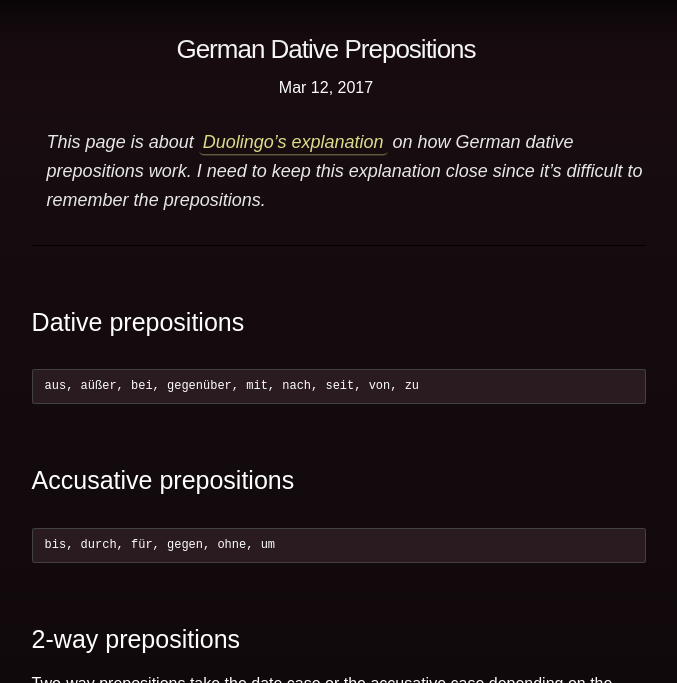
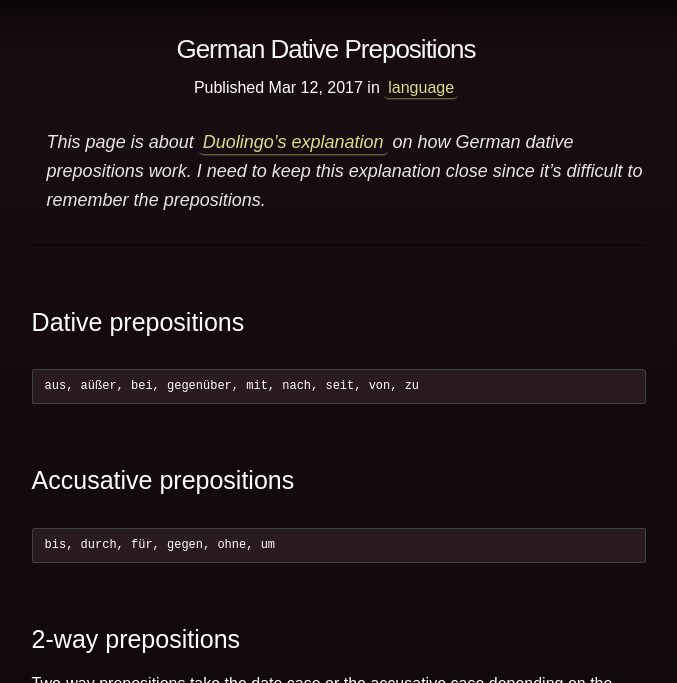
Before and after one commit to johanbove/johanbove.github.io, a Jekyll site: the page built from _posts/2017-03-12-german-dative-prepositions.md, in a window 1280 px wide and 900 px high, cut to the strip 217-900 px from the top of the window. Shown: the whole strip, without its empty margins (314-991 px from the left). Built offline with Jekyll 4.4.1, drawn with Linux system fonts in a browser that asks for light colours; comment, search, counter and statistics services are not loaded; some of the changed text lies outside the part shown.

Commit message:
Changes post.html Adds the category link and RSS feed

```diff
--- a/_layouts/post.html
+++ b/_layouts/post.html
@@ -5,14 +5,22 @@ layout: default
   <section role="main">
     <header class="post-header">
       <h1 class="post-title">{{ page.title }}</h1>
-        <p class="post-meta">{{ page.date | date: "%b %-d, %Y" }}{% if page.author %} • {{ page.author }}{% endif %}{% if page.meta %} • {{ page.meta }}{% endif %}</p>
+        <p class="post-meta">
+          <span>Published</span> {{ page.date | date: "%b %-d, %Y" }}
+          {% if page.author %} • {{ page.author }}{% endif %}
+          {% if page.meta %} • {{ page.meta }}{% endif %}
+          <span>in</span>
+          {% for category in page.categories %}
+          <a href="{{ category | prepend: site.baseurl | prepend: '/' }}" class="link-to-category">{{ category }}</a>
+          {% endfor %}
+        </p>
     </header>
     <article class="post-content article">
       {{ content }}
     </article>
     <div class="post-comments">
-      <h3>Feedback, suggestions and comments? Let's talk!</h3>
-      <a href="https://twitter.com/intent/tweet?screen_name=johanbove" class="twitter-mention-button" data-show-count="false">Tweet to @johanbove</a><script async src="//platform.twitter.com/widgets.js" charset="utf-8"></script>
+      {% include feedback-twitter.html %}
     </div>
+    {% include subscribe-rss.html %}
   </section>
 </div>
```
